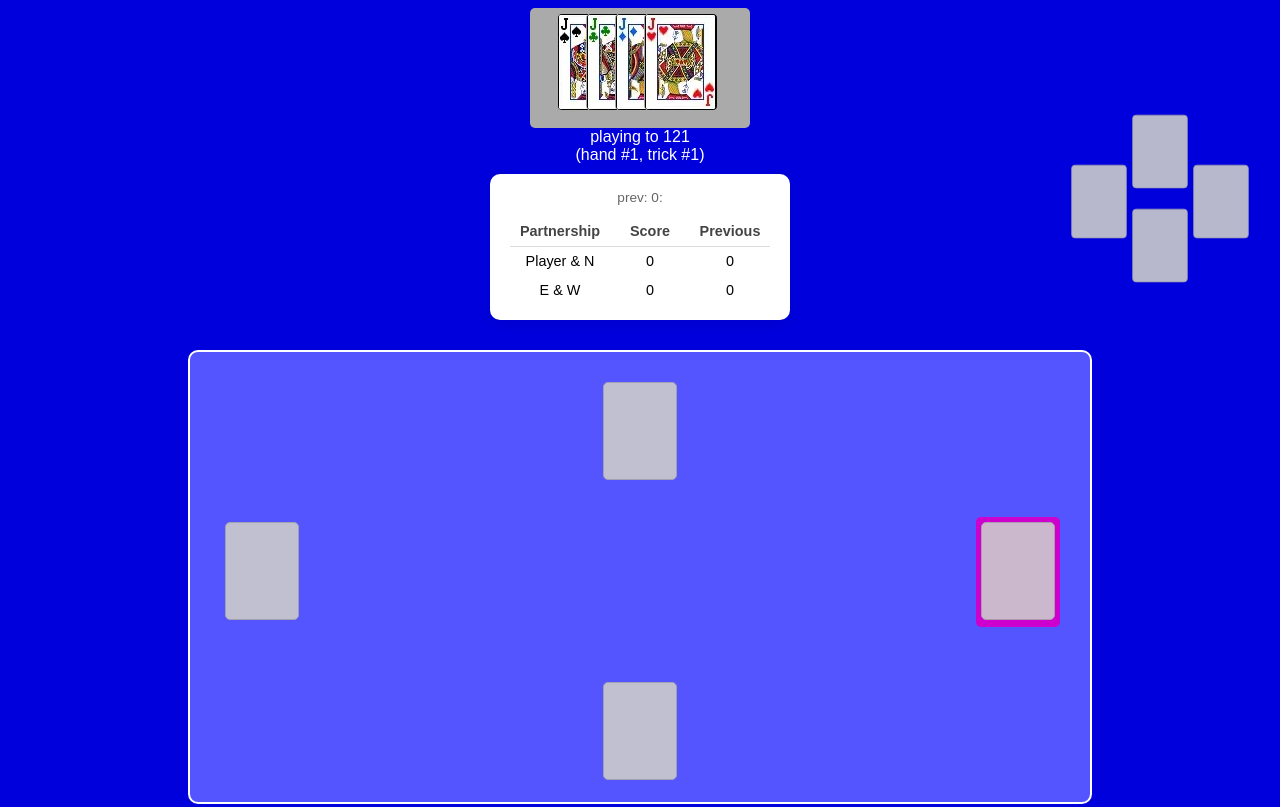
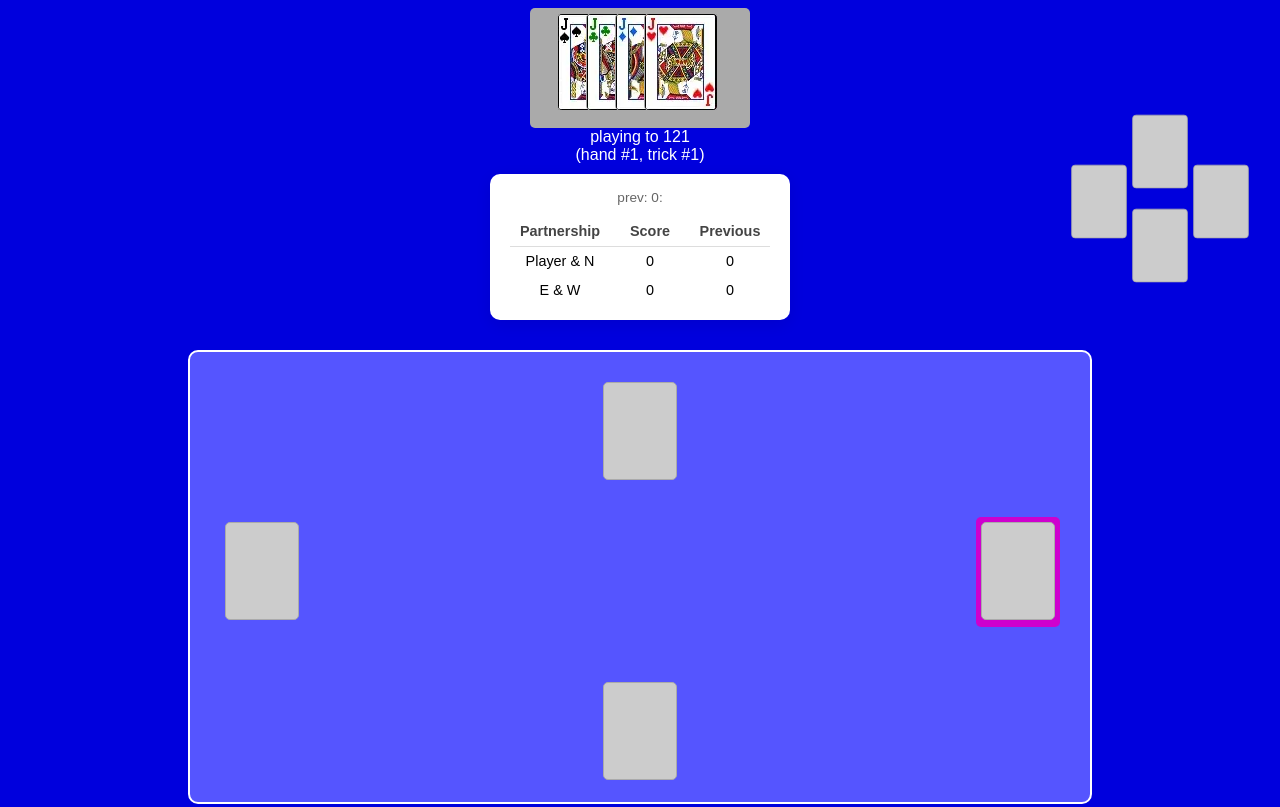
Before and after one commit to ADBond/havilering, a website built with Vite: page index.html in a window 1280 px wide. Shown: the top 807 px of the page. Built offline with nearby package versions, Linux system fonts and the light colour scheme; what onnxruntime-web would draw is missing.

Commit message:
fix opactiy so dealer colour doesn't bleed

```diff
--- a/public/style.css
+++ b/public/style.css
@@ -80,7 +80,7 @@ body {
 }
 
 .played-card {
-    opacity: 0.9;
+    opacity: 1.0;
 }
 
 .hand {
```
